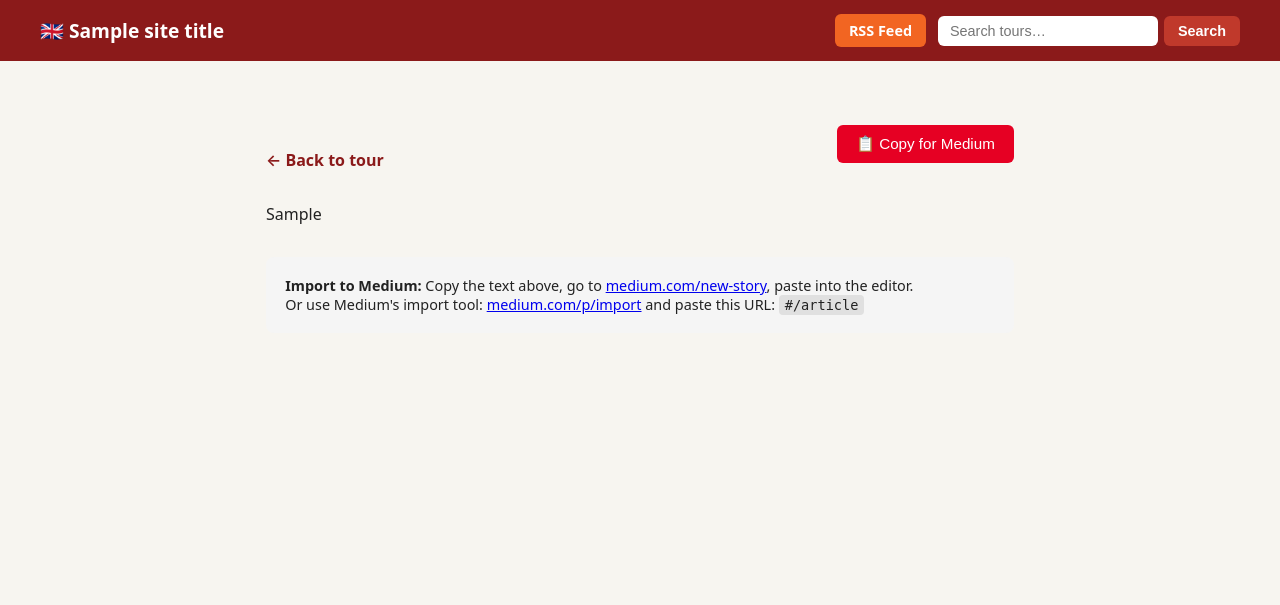
After one commit to p32nicky/londoncsv, a FastAPI app: template app/templates/article.html in a window 1280 px wide. The commit adds this page. Shown: the top 605 px of the page. Run offline with FastAPI, Linux system fonts and the light colour scheme; the template is opened without the code that fills it: most values are stand-ins (such as "Sample title", 1, 10 or a date in 2020).

Commit message:
feat: Write Article button using Claude Haiku for Medium export

```diff
--- a/app/static/style.css
+++ b/app/static/style.css
@@ -34,6 +34,8 @@ main{flex:1;max-width:1200px;margin:0 auto;padding:24px 20px;width:100%}
 .btn-buy{display:inline-block;background:#8B1A1A;color:#fff;padding:14px 28px;border-radius:8px;text-decoration:none;font-weight:700;font-size:1.05rem;align-self:flex-start;transition:background .15s}
 .btn-buy:hover{background:#6b1414}
 .affiliate-note{font-size:.78rem;color:#999}
+.btn-article{display:inline-block;background:#2c7a4b;color:#fff;padding:12px 24px;border-radius:8px;text-decoration:none;font-weight:700;font-size:1rem;align-self:flex-start;transition:background .15s}
+.btn-article:hover{background:#1e5c38}
 .back-link{display:inline-block;margin-top:32px;color:#8B1A1A;text-decoration:none;font-weight:600}
 footer{text-align:center;padding:20px;font-size:.82rem;color:#888;border-top:1px solid #e0d8cc;margin-top:auto}
 footer a{color:#8B1A1A}
--- /dev/null
+++ b/app/templates/article.html
@@ -0,0 +1,44 @@
+{% extends "base.html" %}
+{% block title %}Article: {{ t.title }} — {{ site_title }}{% endblock %}
+{% block content %}
+<div class="article-page">
+  <div class="article-actions">
+    <a href="/tour/{{ t.slug }}" class="back-link">← Back to tour</a>
+    <button onclick="copyArticle()" class="btn-copy">📋 Copy for Medium</button>
+  </div>
+
+  <div class="article-body" id="article-body">
+    {{ article_html | safe }}
+  </div>
+
+  <div class="article-meta">
+    <p><strong>Import to Medium:</strong> Copy the text above, go to <a href="https://medium.com/new-story" target="_blank">medium.com/new-story</a>, paste into the editor.</p>
+    <p>Or use Medium's import tool: <a href="https://medium.com/p/import" target="_blank">medium.com/p/import</a> and paste this URL: <code>{{ tour_url }}/article</code></p>
+  </div>
+</div>
+
+<style>
+.article-page { max-width: 780px; margin: 0 auto; padding: 2rem 1rem; }
+.article-actions { display: flex; justify-content: space-between; align-items: center; margin-bottom: 2rem; }
+.btn-copy { background: #e60023; color: #fff; border: none; padding: 0.6rem 1.2rem; border-radius: 6px; cursor: pointer; font-size: 0.95rem; }
+.btn-copy:hover { background: #c0001d; }
+.article-body h1 { font-size: 2rem; margin-bottom: 1rem; line-height: 1.3; }
+.article-body h2 { font-size: 1.4rem; margin: 2rem 0 0.8rem; color: #333; }
+.article-body p { line-height: 1.8; margin-bottom: 1rem; color: #444; }
+.article-body strong { color: #111; }
+.article-meta { background: #f5f5f5; border-radius: 8px; padding: 1.2rem; margin-top: 2rem; font-size: 0.9rem; }
+.article-meta code { background: #e0e0e0; padding: 2px 6px; border-radius: 4px; font-size: 0.85rem; }
+</style>
+
+<script>
+function copyArticle() {
+  const body = document.getElementById('article-body');
+  const text = body.innerText;
+  navigator.clipboard.writeText(text).then(() => {
+    const btn = document.querySelector('.btn-copy');
+    btn.textContent = '✅ Copied!';
+    setTimeout(() => btn.textContent = '📋 Copy for Medium', 2000);
+  });
+}
+</script>
+{% endblock %}
--- a/app/templates/index.html
+++ b/app/templates/index.html
@@ -1,7 +1,7 @@
 {% extends "base.html" %}
 {% block content %}
 <div class="toolbar">
-  <p class="count">{{ total }} Rome tours & experiences</p>
+  <p class="count">{{ total }} London tours & experiences</p>
 </div>
 
 {% if tours %}
--- a/app/templates/tour.html
+++ b/app/templates/tour.html
@@ -8,7 +8,7 @@
     {% endif %}
   </div>
   <div class="product-info">
-    <span class="badge">Rome Experience</span>
+    <span class="badge">London Experience</span>
     <h1>{{ t.title }}</h1>
     {% if t.description %}
     <p class="desc">{{ t.description }}</p>
@@ -19,6 +19,7 @@
     <a href="{{ t.link }}" class="btn-buy" target="_blank" rel="nofollow noopener">
       Book on Viator →
     </a>
+    <a href="/tour/{{ t.slug }}/article" class="btn-article">✍️ Write Article</a>
     <p class="affiliate-note">Affiliate link — we may earn a commission at no extra cost to you.</p>
   </div>
 </div>
--- a/requirements.txt
+++ b/requirements.txt
@@ -4,3 +4,4 @@ mangum==0.19.0
 Jinja2==3.1.6
 python-multipart==0.0.20
 psycopg2-binary==2.9.10
+anthropic==0.25.0
```
Also changed, not shown: app/web.py (+46 -0 lines), 1 other file.
